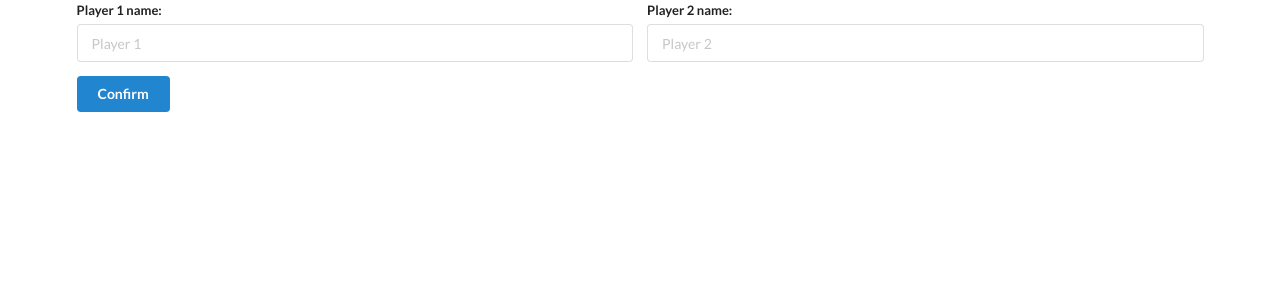
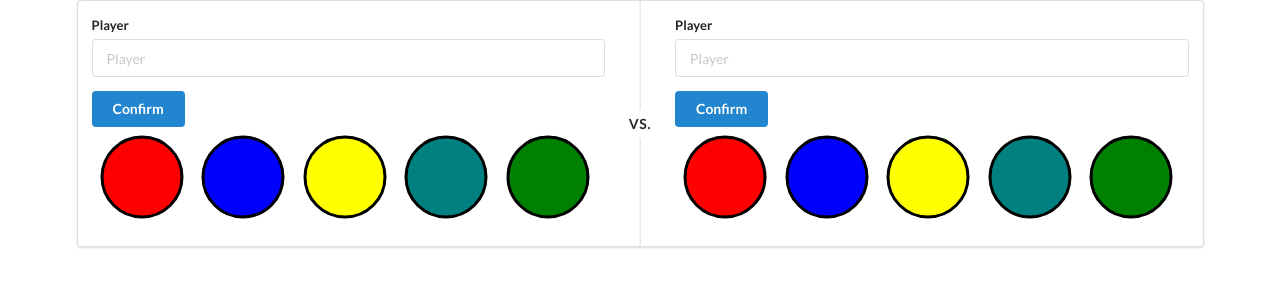
Before and after one commit to danieldiaz14/Connect-4, a React (Create React App) app: page / in a window 1280 px wide. Shown: the top 300 px of the page. Built offline with nearby package versions, Linux system fonts and the light colour scheme.

Commit message:
Feat: Added pick color component
Stubbed out selection

```diff
--- /dev/null
+++ b/src/components/PlayerSelection/PlayerColor.js
@@ -0,0 +1,29 @@
+import React from 'react';
+
+import Circle from '../svgs/circleSVG';
+
+const PlayerColor = ({colors, handleClick}) => {
+
+    const renderGrid = () => {
+        const renderColors = colors.map((color, index) => {
+            return (
+                <div key={index} className="three wide column" onClick={() => handleClick(color)}>
+                    <Circle color={color}/>
+                </div>
+            );
+        });
+        return (
+            <div className="ui grid">
+                {renderColors}
+            </div>
+        )
+    }
+
+    return (
+        <div className="ui container">
+            {renderGrid()}
+        </div>
+    )
+};
+
+export default PlayerColor;
--- a/src/components/PlayerSelection/PlayerForm.js
+++ b/src/components/PlayerSelection/PlayerForm.js
@@ -3,8 +3,7 @@ import FormError from './FormError';
 import validPlayerNames from './errorUtil';
 
 const PlayerForm = props => {
-    const [firstPlayer, updateFirstPlayer ] = useState("");
-    const [secondPlayer, updateSecondPlayer ] = useState("");
+    const [player, updatePlayer ] = useState("");
     const [error, updateError ] = useState({
         isError: false,
         errorHeader: "",
@@ -12,16 +11,15 @@ const PlayerForm = props => {
     });
 
     const handleChange = e => {
-        const updatePlayer = e.target.name === "firstPlayer" ? updateFirstPlayer : updateSecondPlayer;
         updatePlayer(e.target.value);
     };
 
     const handleSubmit = e => {
         e.preventDefault();
-        const checkForError = validPlayerNames({firstPlayer, secondPlayer});
+        const checkForError = validPlayerNames(player);
         updateError(checkForError);
         if (!checkForError.isError) {
-            props.onSubmit({firstPlayer, secondPlayer})
+            props.onSubmit(player)
         }
     };
 
@@ -34,14 +32,10 @@ const PlayerForm = props => {
 
     return (
         <form className="ui form" onSubmit={handleSubmit}>
-            <div className=" equal width fields">
+            <div className="equal width fields">
                 <div className="field">
-                    <label>Player 1 name:</label>
-                    <input type="text" name="firstPlayer" placeholder="Player 1" value={firstPlayer} onChange={handleChange} autoComplete="off"/>
-                </div>
-                <div className="field">
-                    <label>Player 2 name:</label>
-                    <input type="text" name="secondPlayer" placeholder="Player 2" value={secondPlayer} onChange={handleChange} autoComplete="off"/>
+                    <label>{player.length < 1 ? "Player" : player}</label>
+                    <input type="text" placeholder="Player" value={player} onChange={handleChange} autoComplete="off"/>
                 </div>
             </div>
             <button className="ui button primary" type="submit">Confirm</button>
--- a/src/components/PlayerSelection/PlayerSelection.js
+++ b/src/components/PlayerSelection/PlayerSelection.js
@@ -1,16 +1,33 @@
 import React from 'react';
 
 import PlayerForm from './PlayerForm';
-//import Circle from '../svgs/circleSVG';
+import PlayerColor from './PlayerColor';
 
-const PlayerSelection = () => {
+const PlayerSelection = (props) => {
+    const colors = ["red", "blue", "yellow", "teal", "green"];
 
     const handleFormSubmission = formSubmission => {
         console.log(formSubmission);
+    };
+
+    const handleColorPick = colorPicked => {
+        console.log(colorPicked)
     }
+
     return (
-        <div className="ui container">
-            <PlayerForm onSubmit={handleFormSubmission}/>
+        <div className="ui segment">
+            <div className="ui two column very relaxed grid">
+                <div className="column">
+                    <PlayerForm onSubmit={handleFormSubmission}/>
+                    <PlayerColor colors={colors} handleClick={handleColorPick}/>
+                </div>
+                <div className="column">
+                    <PlayerForm onSubmit={handleFormSubmission}/>
+                    <PlayerColor colors={colors} handleClick={handleColorPick}/>
+                </div>
+
+            </div>
+            <div className="ui vertical divider">Vs.</div>
         </div>
     )
 };
--- a/src/components/PlayerSelection/errorUtil.js
+++ b/src/components/PlayerSelection/errorUtil.js
@@ -1,16 +1,16 @@
 const errorMessage = ( isError = false, player ) => {
     if (!isError) return {isError, errorHeader: '', errorMessage: '' };
     if (isError === "blank") {
-        const errorMessage = `${player} cannot have an empty space.`;
-        const errorHeader = `${player} has an empty space.`
+        const errorMessage = `This player cannot have an empty space.`;
+        const errorHeader = `This player has an empty space.`
         return {
             isError: true,
             errorHeader,
             errorMessage
         };
     };
-    const errorHeader = `${player} name cannot be empty`;
-    const errorMessage = `Please enter a name for ${player}`;
+    const errorHeader = `This player's name cannot be empty.`;
+    const errorMessage = `Please enter a name for this player.`;
     return {
         isError: true,
         errorHeader,
@@ -23,11 +23,9 @@ const searchForBlankSpace = str => str.includes(" ");
 const checkForEmptyStrings = str => str.length < 1;
 
 
-const isValidPlayerName = ({firstPlayer, secondPlayer}) => {
-    if (checkForEmptyStrings(firstPlayer)) return errorMessage("empty", "Player1");
-    if (searchForBlankSpace(firstPlayer)) return errorMessage("blank", "Player1");
-    if (checkForEmptyStrings(secondPlayer)) return errorMessage("empty", "Player2");
-    if (searchForBlankSpace(secondPlayer)) return errorMessage("blank", "Player2");
+const isValidPlayerName = (player) => {
+    if (checkForEmptyStrings(player)) return errorMessage("empty", "Player1");
+    if (searchForBlankSpace(player)) return errorMessage("blank", "Player1");
     return errorMessage();
 };
 
```
